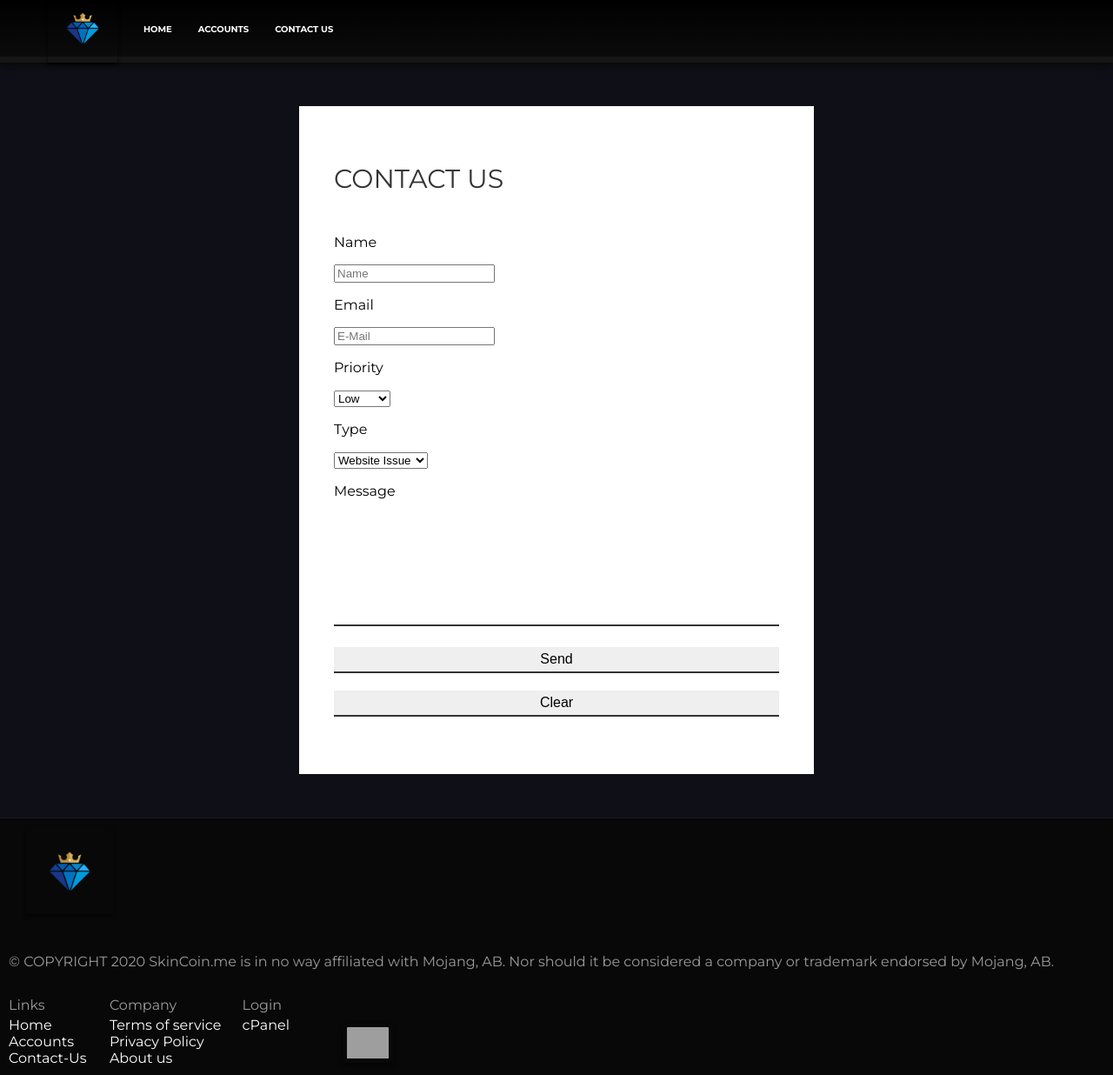
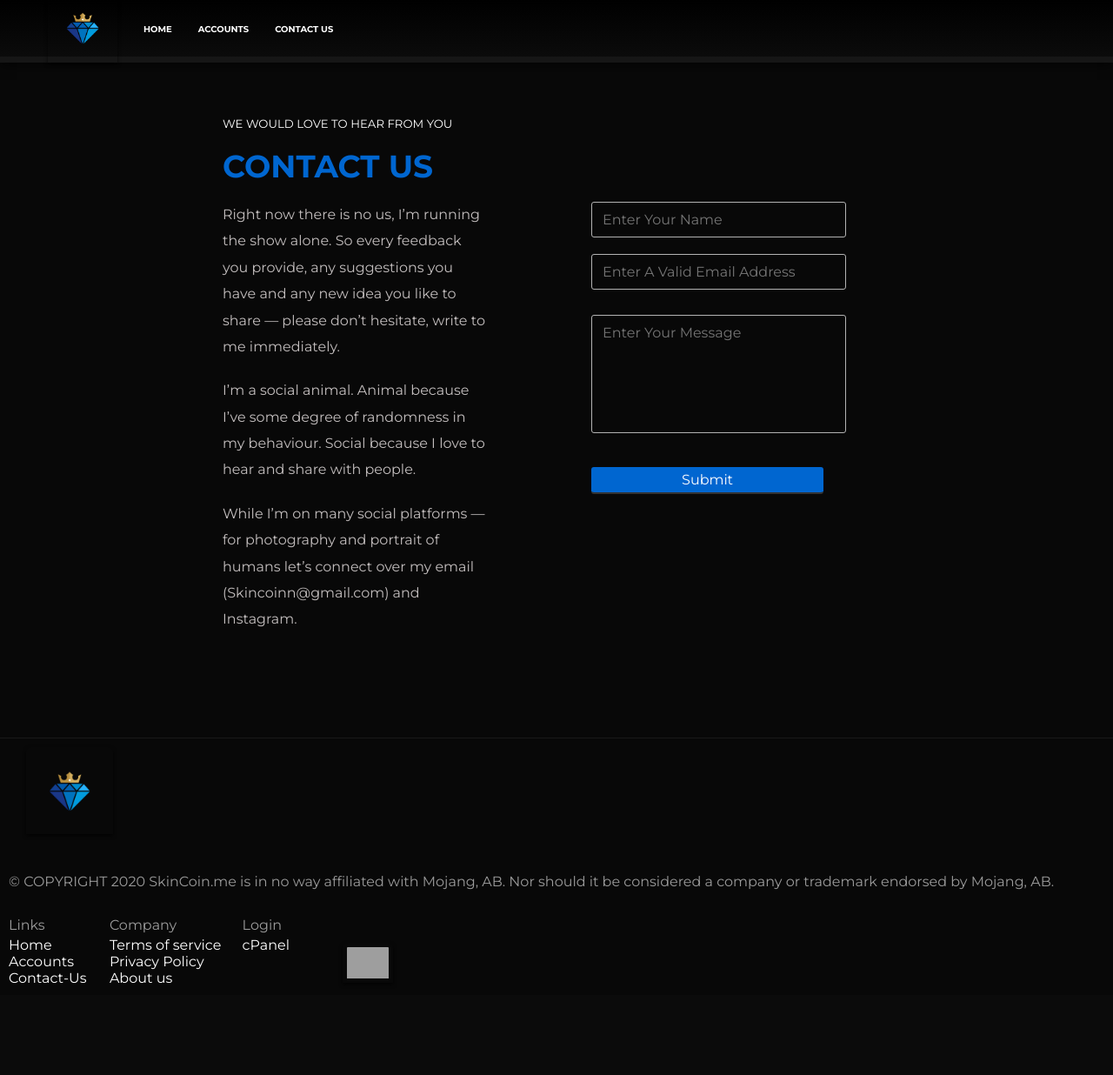
Before and after one commit to Cqsual0/First-Website-, a PHP site: page /contact-us.html in a window 1280 px wide. Shown: the whole page at 87% size. After the commit the page ends 1131 px from the top, so only its background shows below. Run offline with PHP 8.4, Linux system fonts and the light colour scheme; some libraries are stand-ins or nearby versions; grey boxes are pictures that could not be loaded.

Commit message:
contact-us update

```diff
--- a/contact-us.html
+++ b/contact-us.html
@@ -41,7 +41,7 @@
   <meta http-equiv="X_UA-Compatible" content="ie=edge">
 
   <!-- META CONTENT -->
-  <title>Skincoin | Contact Us</title>
+  <title>Skincoin | Contact-Us</title>
 
   <!-- Global site tag (gtag.js) - Google Analytics -->
   <script async src="https://www.googletagmanager.com/gtag/js?id=UA-160010738-1"></script>
@@ -81,32 +81,22 @@
   </div>
 
   <div class="container">
+    <div class="text">
+      <h5>WE WOULD LOVE TO HEAR FROM YOU</h5>
+      <h2>CONTACT US</h2>
+      <p>Right now there is no us, I’m running the show alone. So every feedback you provide, any suggestions you have and any new idea you like to share — please don’t hesitate, write to me immediately.</p>
+        <p>I’m a social animal. Animal because I’ve some degree of randomness in my behaviour. Social because I love to hear and share with people.</p>
+        <p>While I’m on many social platforms — for photography and portrait of humans let’s connect over my email (Skincoinn@gmail.com) and Instagram.</p>
+    </div>
+    <br>
     <p>
       <form action="mail.php" method="POST" target="_blank">
-        <h2>CONTACT US</h2>
-        <p>Name</p> <input type="text" name="name" placeholder="Name" required="required">
-        <p>Email</p> <input type="text" name="email" placeholder="E-Mail" required="required">
-
-        <p>Priority</p>
-        <select name="priority" required="required" size="1">
-          <option value="Low">Low</option>
-          <option value="Normal">Normal</option>
-          <option value="High">High</option>
-        </select>
-        <br />
-
-        <p>Type</p>
-        <select name="type" required="required" size="1">
-          <option value="update">Website Issue</option>
-          <option value="change">Suggestions</option>
-          <option value="addition">Problem/Issue</option>
-          <option value="new">Other</option>
-        </select>
-        <br />
+        <input type="text" name="name" placeholder="Enter Your Name" required="required"><br>
+        <input type="text" name="email" placeholder="Enter A Valid Email Address" required="required"><br>
 
         <div class="inputbox">
-          <p>Message</p><textarea id="textarea" name="message" required="required" rows="6" cols="25"></textarea><br />
-          <input type="submit" value="Send"><input type="reset" value="Clear">
+          <textarea id="textarea" name="message "placeholder="Enter Your Message" required="required" rows="6" cols="25"></textarea><br />
+          <input type="submit" value="Submit">
       </form>
     </p>
   </div>
--- a/css/contact-us.css
+++ b/css/contact-us.css
@@ -5,7 +5,7 @@ body {
   font-family: 'Montserrat', sans-serif;
   margin: 0;
   padding: 0;
-  background: #0f0f17;
+  background: #080808;
   color: #fff;
 }
 
@@ -277,19 +277,24 @@ button:hover {
 }
 
 .container {
-  width: 40%;
+  width: 60%;
   padding: 40px;
-  background: #fff;
-  margin: 50px auto;
+  margin: 0 auto;
   font-family: Montserrat;
+  display: flex;
+  padding-bottom: 100px;
 }
 
 .container h2 {
-  padding-bottom: 20px;
-  font-size: 30px;
-  color: #333;
-  font-weight: 500;
+  color: #0066d0;
+  font-weight: 600;
+  font-size: 2.25rem;
+  line-height: 1.1;
+  margin-top: 20px;
+  margin-bottom: 20px;
 }
+
+/*button below*/
 
 .container .inputbox input,
 .container .inputbox textarea {
@@ -301,10 +306,6 @@ button:hover {
   border-bottom: 2px solid #333;
   outline: none;
   resize: none;
-}
-
-.container p {
-  color: #000;
 }
 
 .container .inputbox span {
@@ -325,9 +326,23 @@ button:hover {
   transform: rotateY(-20px);
 }
 
+
 #textarea {
-  font-size: 14px;
+  font-size: 16px;
   font-family: Montserrat;
+  display: block;
+  width: 100%;
+  padding: 10px 12px;
+  background-image: none;
+  background-clip: padding-box;
+  border: none;
+  border-radius: 3px;
+  transition: border-color ease-in-out 0.15s, box-shadow ease-in-out 0.15s;
+  background-color: transparent;
+  color: inherit;
+  border-color: #b3b3b3;
+  border-width: 1px;
+  border-style: solid;
 }
 
 .header-content h3 {
@@ -394,3 +409,49 @@ button:hover {
   list-style-type: none;
   padding-left: 20px;
 }
+.text {
+  text-align: left;
+  position: relative;
+  width: 40%;
+}
+.text p{
+  color: #fff;
+}
+.text h5{
+  font-weight: 500;
+}
+form{
+  padding-top: 120px;
+  padding-left: 40px;
+  margin: 0px auto;
+}
+.container p{
+  font-size: 16px;
+  color: #c3bebe;
+  margin-top: 20px;
+  margin-bottom: 20px;
+  line-height: 1.9;
+}
+input{
+  font-size: 16px;
+  font-family: Montserrat;
+  display: block;
+  width: 100%;
+  padding: 10px 12px;
+  background-image: none;
+  background-clip: padding-box;
+  border: none;
+  border-radius: 3px;
+  transition: border-color ease-in-out 0.15s, box-shadow ease-in-out 0.15s;
+  background-color: transparent;
+  color: inherit;
+  border-color: #b3b3b3;
+  border-width: 1px;
+  border-style: solid;
+}
+.inputbox input{
+  color: #fff;
+  font-family: Montserrat;
+  background-color: #0066d0;
+  cursor: pointer;
+}
```
